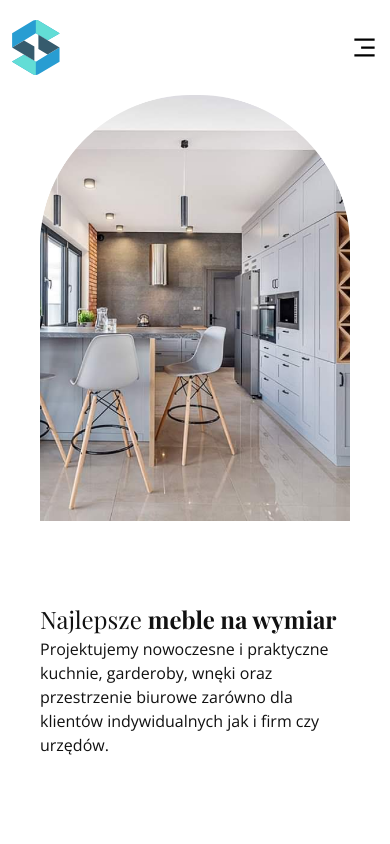
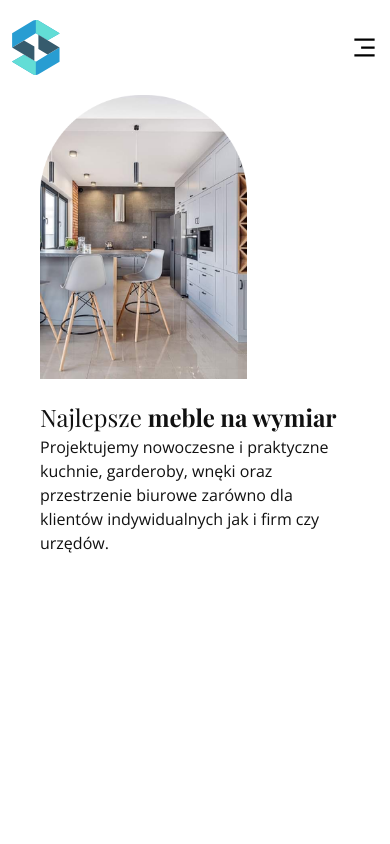
Before and after one commit to dencs08/aviorprojekt.pl, a React (Create React App) app: page / in a window 390 px wide. Shown: the top 844 px of the page. Built offline with nearby package versions, Linux system fonts and the light colour scheme.

Commit message:
update: header responsivness

```diff
--- a/src/containers/header/Header.jsx
+++ b/src/containers/header/Header.jsx
@@ -5,11 +5,12 @@ import headerPhoto from "../../assets/header_photo.png";
 
 const Header = () => {
   return (
-    <div className="px-10 text-center block md:grid grid-cols-2 gap-10">
-      <div className="mx-auto">
-        <img src={headerPhoto} className="" alt="" />
+    <section className="section-mt section-mb">
+      <div className="px-10 block md:grid grid-cols-12 gap-5 md:gap-10 lg:gap-16 xl:gap-20">
+        <div className="col-start-2 col-end-6 ">
+          <img src={headerPhoto} className="w-4/6 md:w-full mx-0 md:mx-auto" />
         </div>
-      <div className="text-left mx-auto mt-20">
+        <div className="text-left col-start-6 col-end-12 mx-auto mt-5 md:mt-5 lg:mt-10 xl:mt-20">
           <h1 className="font-serif">
             Najlepsze <b>meble na wymiar</b>
           </h1>
@@ -20,6 +21,7 @@ const Header = () => {
           </h2>
         </div>
       </div>
+    </section>
   );
 };
 
```
Lines whose indentation alone changed are shown as unchanged.
